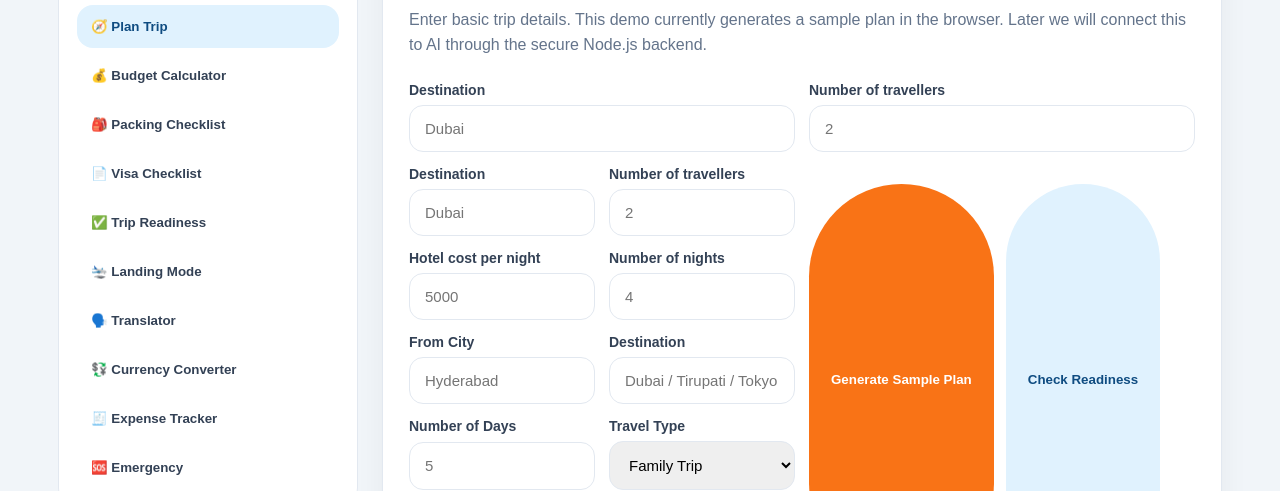
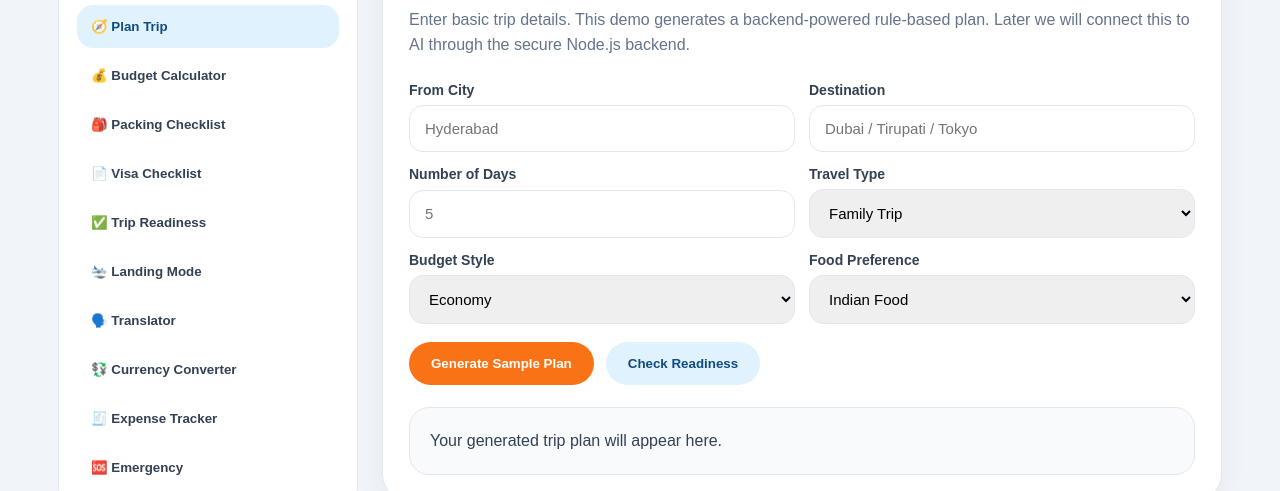
Before and after one commit to kovvurirr/myyatramate, a website: page public/app.html in a window 1280 px wide. Shown: the part 461-952 px from the top of the page. Drawn offline with Linux system fonts and the light colour scheme.

Commit message:
Update app.html

```diff
--- a/public/app.html
+++ b/public/app.html
@@ -283,6 +283,7 @@
       line-height: 1.65;
       color: #334155;
       white-space: pre-line;
+      overflow-x: auto;
     }
 
     .tools-grid {
@@ -492,43 +493,11 @@
         <div class="card active" id="plan">
           <h2>AI Trip Planner Demo</h2>
           <p class="card-desc">
-            Enter basic trip details. This demo currently generates a sample plan in the browser.
+            Enter basic trip details. This demo generates a backend-powered rule-based plan.
             Later we will connect this to AI through the secure Node.js backend.
           </p>
 
           <div class="form-grid">
-
-           <div class="form-group">
-    <label>Destination</label>
-    <input type="text" id="budgetDestination" placeholder="Dubai" />
-  </div>
-
-  <div class="form-group">
-    <label>Number of travellers</label>
-    <input type="number" id="travellers" placeholder="2" />
-  </div>
-
- <div class="form-grid">
-  <div class="form-group">
-    <label>Destination</label>
-    <input type="text" id="budgetDestination" placeholder="Dubai" />
-  </div>
-
-  <div class="form-group">
-    <label>Number of travellers</label>
-    <input type="number" id="travellers" placeholder="2" />
-  </div>
-
-  <div class="form-group">
-    <label>Hotel cost per night</label>
-    <input type="number" id="hotelCost" placeholder="5000" />
-  </div>
-
-  <div class="form-group">
-    <label>Number of nights</label>
-    <input type="number" id="nights" placeholder="4" />
-  </div>
-
             <div class="form-group">
               <label>From City</label>
               <input id="fromCity" placeholder="Hyderabad" />
@@ -593,6 +562,16 @@
 
           <div class="form-grid">
             <div class="form-group">
+              <label>Destination</label>
+              <input type="text" id="budgetDestination" placeholder="Dubai" />
+            </div>
+
+            <div class="form-group">
+              <label>Number of travellers</label>
+              <input type="number" id="travellers" placeholder="2" />
+            </div>
+
+            <div class="form-group">
               <label>Hotel cost per night</label>
               <input type="number" id="hotelCost" placeholder="5000" />
             </div>
@@ -603,7 +582,7 @@
             </div>
 
             <div class="form-group">
-              <label>Food per day</label>
+              <label>Food per day per traveller</label>
               <input type="number" id="foodCost" placeholder="2500" />
             </div>
 
@@ -932,8 +911,8 @@
         </div>
 
         <div class="bottom-note">
-          <strong>Developer note:</strong> This is the first static demo dashboard.
-          Next we will connect forms to backend, save trips, add AI response, login and database.
+          <strong>Developer note:</strong> This version has backend-connected Trip Planner and Budget Calculator.
+          Next we will connect Expense Tracker to backend, then add admin protection and real AI.
         </div>
       </section>
     </section>
@@ -1006,6 +985,7 @@
           "Something went wrong while generating the trip plan.";
       }
     }
+
     async function calculateBudget() {
       const destination = document.getElementById("budgetDestination").value;
       const travellers = document.getElementById("travellers").value || 1;
```
Lines whose indentation alone changed are shown as unchanged.
